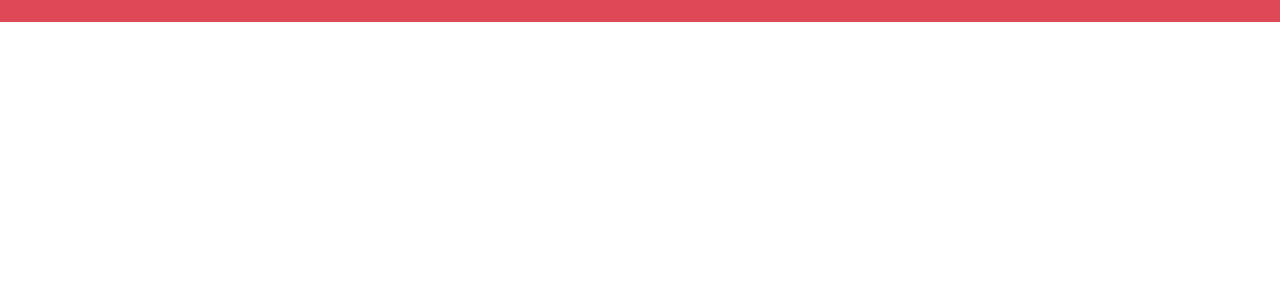
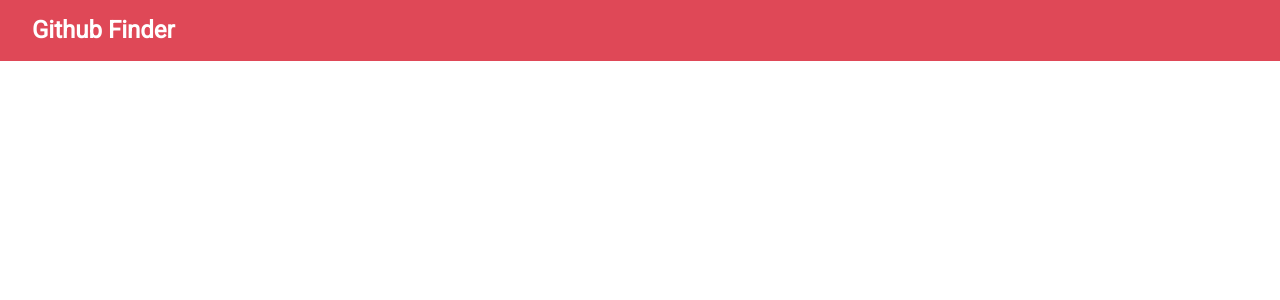
Before and after one commit to darlose04/Github-Finder, a React (Create React App) app: page / in a window 1280 px wide. Shown: the top 300 px of the page. Built offline with nearby package versions, Linux system fonts and the light colour scheme.

Commit message:
add props to Navbar

```diff
--- a/src/App.js
+++ b/src/App.js
@@ -6,7 +6,7 @@ class App extends Component {
   render() {
     return (
       <div className='App'>
-        <Navbar />
+        <Navbar title='Github Finder' />
       </div>
     );
   }
```
